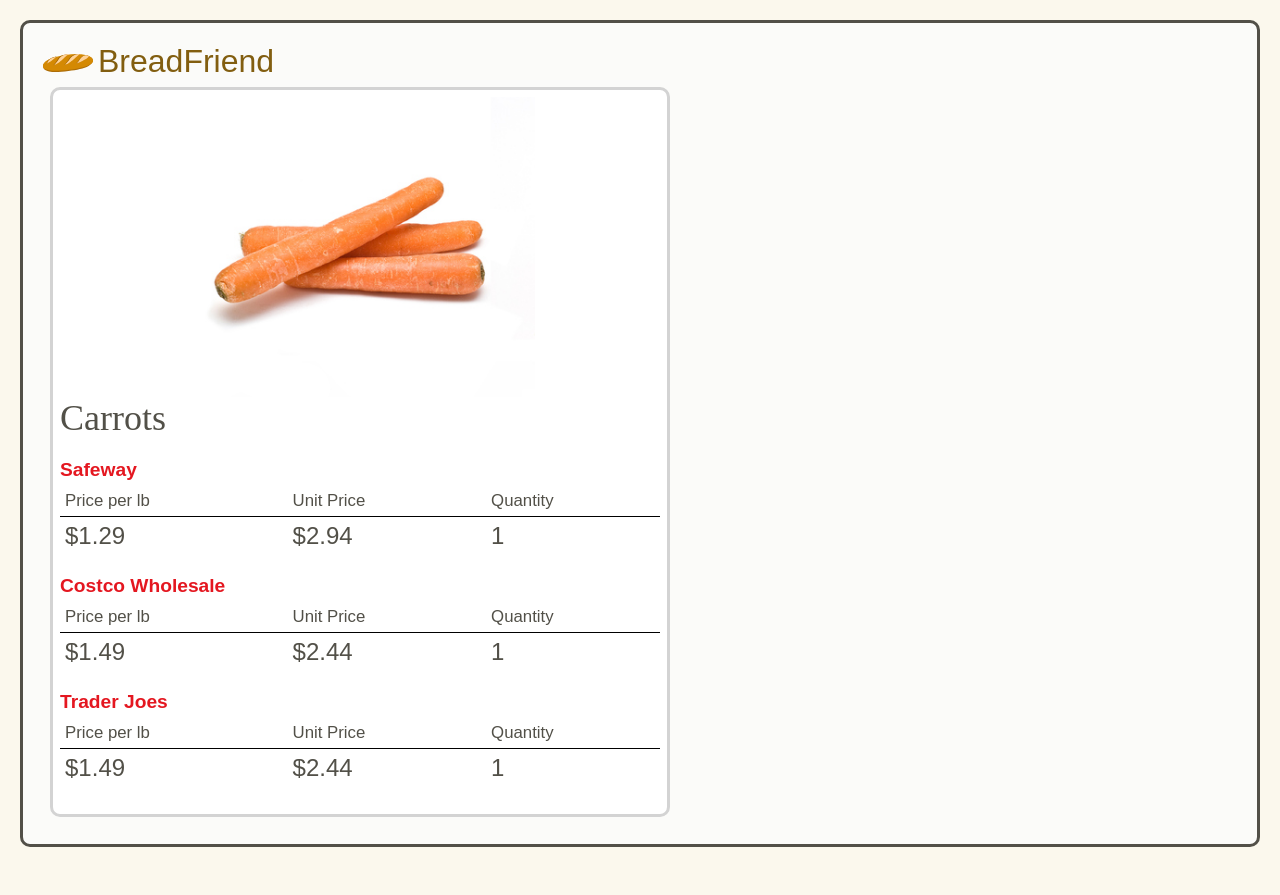
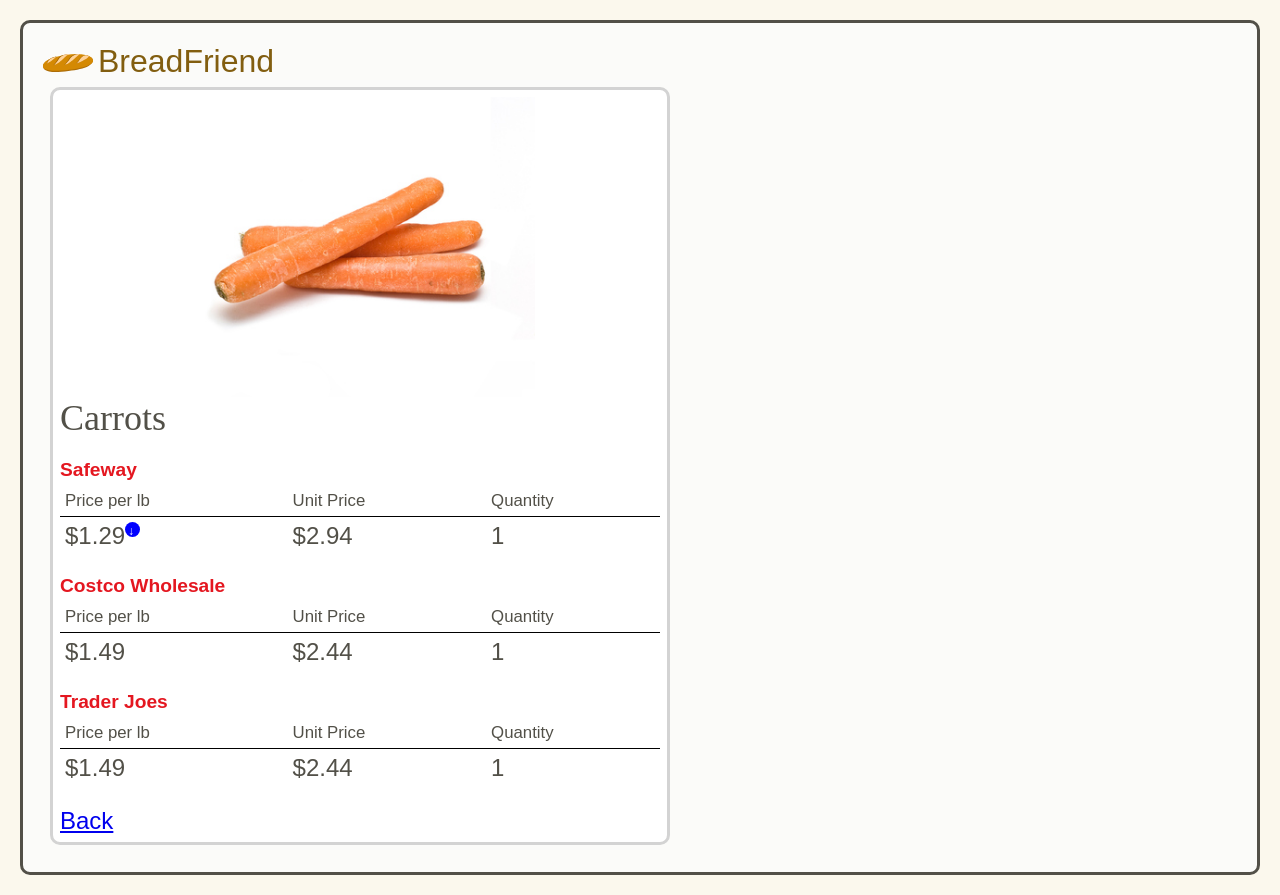
Before and after one commit to janauhrich/breadfriend, a React (Create React App) app: page /item/Carrots in a window 1280 px wide. Before the commit the page ends 867 px from the top, so only its background shows below. Built offline with nearby package versions, Linux system fonts and the light colour scheme; a web font is replaced by a local one.

Commit message:
lowest item gets icon

```diff
--- a/src/App.js
+++ b/src/App.js
@@ -5,8 +5,6 @@
 import ItemDetail from './_components/ItemDetail';
 import ShoppingList from './_components/ShoppingList';
 import logo from './_img/breadfriend-logo.svg';
-
-
 
 class Landing extends React.Component {
   constructor(props) {
@@ -21,13 +19,9 @@
       .map((item, idx) =>
         <li className="card" key={idx}>
           <Link to={`item/${item.itemName}`}>
-
             <img src={require(`./_img/${item.image}`)} alt=""></img>
-
             {item.itemName}
-
           </Link>
-
         </li>
       );
 
--- a/src/_components/ItemDetail.js
+++ b/src/_components/ItemDetail.js
@@ -1,48 +1,70 @@
-import React from 'react';
-import { BrowserRouter as Link } from 'react-router-dom';
-import itemsJson from '../_data/items.json';
-import StorePrices from './StorePrices';
+import React from "react";
+import itemsJson from "../_data/items.json";
+import StorePrices from "./StorePrices";
 
 class ItemDetail extends React.Component {
   constructor(props) {
     super(props);
     this.state = {
       itemData: itemsJson
-        }
+    };
   }
   render() {
-        const item = this.state.itemData.find(itemArray=> {
-            return itemArray.itemName === this.props.match.params.name
+    const item = this.state.itemData.find(itemArray => {
+      return itemArray.itemName === this.props.match.params.name;
+    });
+
+    //figure out the lowest cost item
+
+    const pricesPerLb = [
+      item.prices.safeway.perPound,
+      item.prices.costco.perPound,
+      item.prices.traderJoes.perPound
+    ]
+      //convert strings to numbers
+      .map(function(i) {
+        return parseFloat(i, 10);
       })
+      //sort lowest to highest
+      .sort();
+
+    const lowestPrice = pricesPerLb[0];
+
     return (
       <div className="details">
-
-                <img src={require(`../_img/${item.image}`)} alt=""></img>
+        <img src={require(`../_img/${item.image}`)} alt="" />
 
         <h1 className="h1">{item.itemName}</h1>
-                {/* MVP +1 it would be cool if this were a map so it would display all the stores the json had data for*/}
+        {/* TODO: it would be cool if this were a map so it would display all the stores the json had data for*/}
         <StorePrices
           storeName={item.prices.safeway.storeName}
           perPound={item.prices.safeway.perPound}
           unit={item.prices.safeway.unit}
           quantity={item.prices.safeway.quantity}
+          lowest={item.prices.safeway.perPound == lowestPrice ? true : false}
         />
         <StorePrices
           storeName={item.prices.costco.storeName}
           perPound={item.prices.costco.perPound}
           unit={item.prices.costco.unit}
           quantity={item.prices.costco.quantity}
+          lowest={item.prices.costco.perPound == lowestPrice ? true : false}
         />
         <StorePrices
           storeName={item.prices.traderJoes.storeName}
           perPound={item.prices.traderJoes.perPound}
           unit={item.prices.traderJoes.unit}
           quantity={item.prices.traderJoes.quantity}
+          lowest={
+            item.prices.traderJoes.perPound == lowestPrice ? true : false
+          }
         />
+        <a href="/" aria-label="bread friend home">
+          Back
+        </a>
       </div>
     );
   }
-
 }
 
 export default ItemDetail;
--- a/src/_components/StorePrices.js
+++ b/src/_components/StorePrices.js
@@ -16,13 +16,25 @@
           </thead>
           <tbody>
             <tr>
-              <td>${this.props.perPound}</td>
+              <td>
+                ${this.props.perPound}
+                <span
+                  className={`${
+                    this.props.lowest === true ? "lowest" : "hide"
+                  }`}
+                >
+                  <span aria-hidden="true" className="downArrow">
+                  &darr;
+                </span>
+
+                  <span className="offscreen">Lowest Price</span>
+                </span>
+              </td>
               <td>${this.props.unit}</td>
               <td>{this.props.quantity}</td>
             </tr>
           </tbody>
-            </table>
-
+        </table>
       </div>
     );
   }
--- a/src/_css/App.css
+++ b/src/_css/App.css
@@ -115,4 +115,27 @@
 .details td, .details th{
   padding: 5px;
   margin: 5px;
+
 }
+
+.details .lowest {
+  width: 15px;
+  height: 15px;
+  background: blue;
+  border-radius: 50%;
+  display: inline-block;
+  position: relative;
+}
+
+.details .downArrow {
+  color: white;
+  font-size: .5em;
+  position: relative;
+  top: -60%;
+  left: 20%;
+  font-weight: bold;
+}
+
+.details .hide {
+  display:none;
+}
--- a/src/_data/items.json
+++ b/src/_data/items.json
@@ -5,9 +5,9 @@
         "prices": {
             "safeway": {
                 "storeName": "Safeway",
-                "perPound": "1.99",
-                "Unit": "2.94",
-                "Quantity": 1
+                "perPound": "1.69",
+                "unit": "2.44",
+                "quantity": 1
             },
             "traderJoes": {
                 "storeName": "Trader Joes",
@@ -17,7 +17,7 @@
             },
             "costco": {
                 "storeName": "Costco Wholesale",
-                "perPound": "1.49",
+                "perPound": "1.29",
                 "unit": "7.63",
                 "quantity": "4 lbs"
             }
```
Lines whose indentation alone changed are shown as unchanged.
